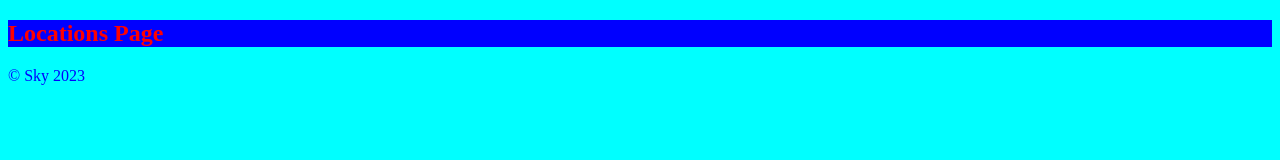
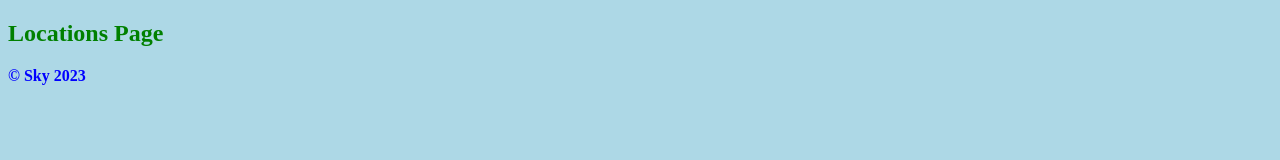
Before and after one commit to KalyanJoseph/sea_c2_git_practice, a plain HTML site: page locations.html in a window 1280 px wide. Drawn offline with Linux system fonts and the light colour scheme.

Commit message:
Updated stylesheet

```diff
--- a/styles/styles.css
+++ b/styles/styles.css
@@ -1,13 +1,17 @@
 p {
     color: blue;
+    font-weight: bold;
 }
 
 body {
-    background-color: aqua;
     color: black;
+    background-color: lightblue;
+
 }
 
 h1 {
-    background-color: blue;
-    color: red;
+    color: green;
 }
+footer {
+    color: black;
+}
```
